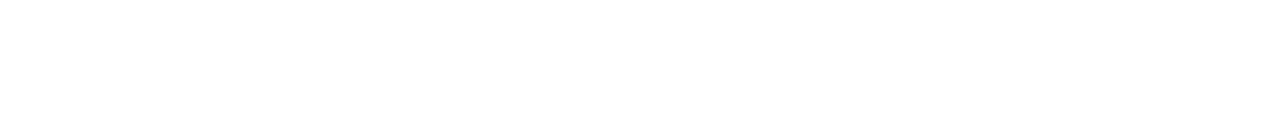
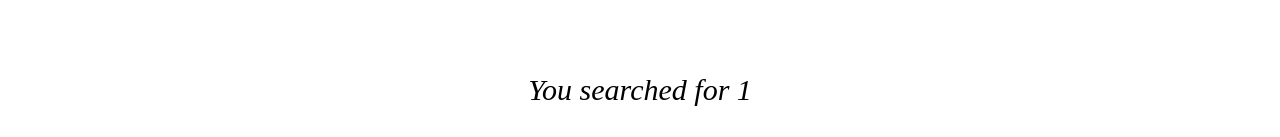
Before and after one commit to xtbc18s3/api-party, a React (Create React App) app: page /github/1 in a window 1280 px wide. Shown: the part 747-884 px from the top of the page. Before the commit the page ends 800 px from the top, so only its background shows below. Built offline with nearby package versions, Linux system fonts and the light colour scheme; a web font is replaced by a local one.

Commit message:
Add route for github user

```diff
--- a/src/Github.js
+++ b/src/Github.js
@@ -40,6 +40,7 @@ class Github extends Component {
         </form>
 
         <Route exact path="/github" render={() => <h3>Please enter a username to search on Github</h3>} />
+        <Route path='/github/:username' render={(props) => <h3>You searched for {props.match.params.username}</h3>} />
       </div>
     )
   }
```
